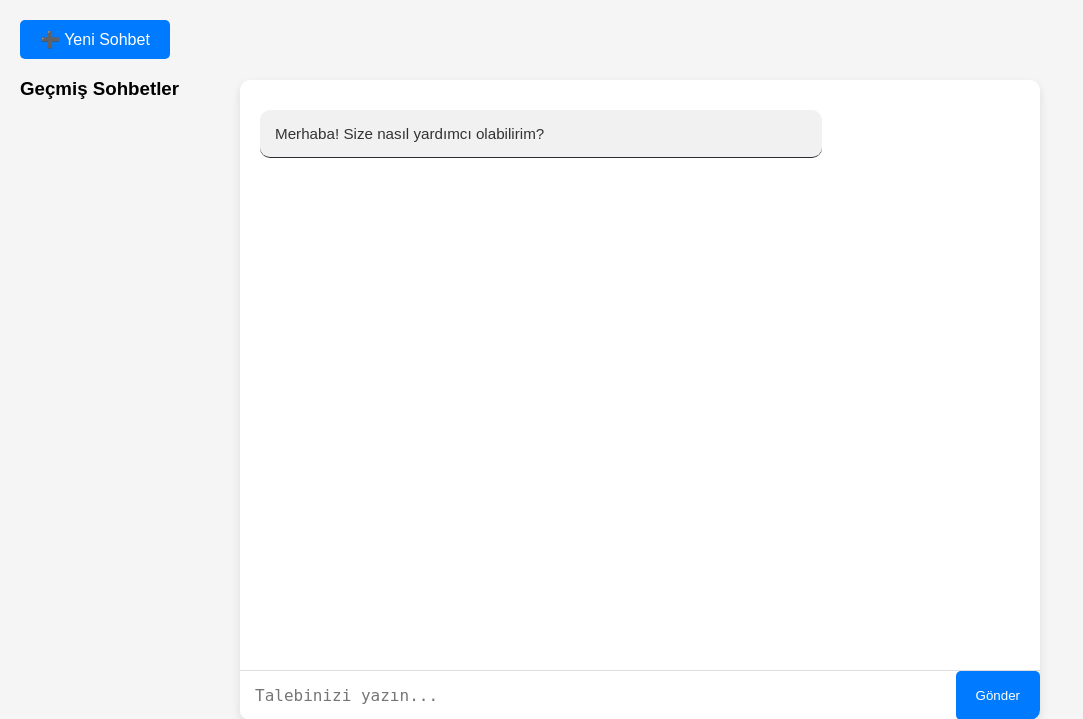
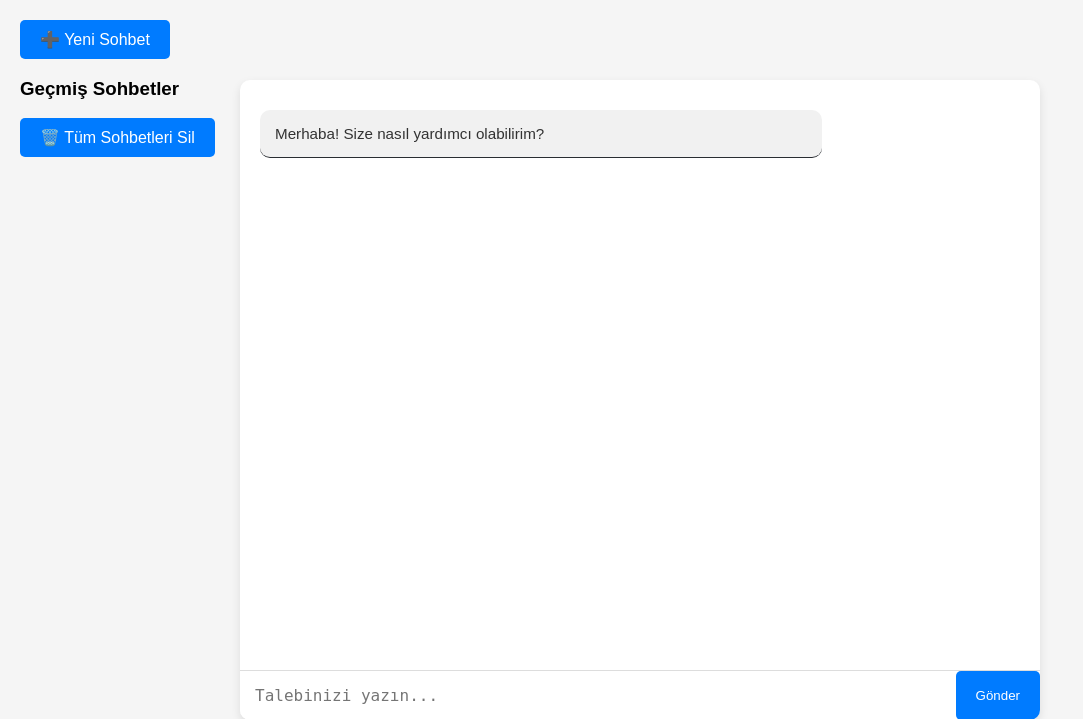
Before and after one commit to hsynalv/mapeg, a Flask app: page / in a window 1280 px wide. Shown: the top 719 px of the page, without its empty margins (0-1083 px from the left). Run offline with Flask 3, Linux system fonts and the light colour scheme; parts of the project's set-up code (start-up, migrations or seed data) failed here and were passed over.

Commit message:
index.html has been updated

```diff
--- a/app.py
+++ b/app.py
@@ -344,6 +344,19 @@ def generate():
     return jsonify({"response": final_output})
 
 
+@app.route('/delete_all_chats', methods=['POST'])
+def delete_all_chats():
+    try:
+        chat_files = os.listdir(CHAT_HISTORY_DIR)
+        for file in chat_files:
+            file_path = os.path.join(CHAT_HISTORY_DIR, file)
+            os.remove(file_path)
+
+        return jsonify({"message": "Tüm sohbet geçmişi başarıyla silindi."})
+    except Exception as e:
+        return jsonify({"message": f"Hata: {str(e)}"}), 500
+
+
 
 if __name__ == '__main__':
     app.run(host='0.0.0.0', port=8000, debug=True)
--- a/app/templates/index.html
+++ b/app/templates/index.html
@@ -85,6 +85,17 @@
             font-size: 16px;
         }
 
+        .delete-all {
+            margin-top: auto;  /* Butonu en alta iter */
+            background-color: red;
+            color: white;
+            border: none;
+            padding: 10px 20px;
+            cursor: pointer;
+            border-radius: 5px;
+            font-size: 16px;
+        }
+
         .loading-dots {
                 display: inline-flex;
                 justify-content: center;
@@ -132,6 +143,7 @@
             {% endfor %}
         </ul>
 
+        <button class="delete-all" onclick="deleteAllChats()">🗑️ Tüm Sohbetleri Sil</button>
     </div>
 
     <!-- Sohbet Kutusu -->
@@ -158,9 +170,24 @@
 <script>
     const form = document.getElementById('chatForm');
     const chatBox = document.getElementById('chatBox');
+    const textarea = form.querySelector('textarea');
 
+    // Form gönderildiğinde çalışacak ana işlem
     form.onsubmit = async (e) => {
         e.preventDefault();
+        sendMessage();
+    };
+
+    // Enter tuşuna basıldığında formu gönder, Shift + Enter yeni satır ekler
+    textarea.addEventListener('keydown', (e) => {
+        if (e.key === 'Enter' && !e.shiftKey) {
+            e.preventDefault();
+            form.requestSubmit();
+        }
+    });
+
+    // Mesaj gönderme işlevi
+    async function sendMessage() {
         const formData = new FormData(form);
         const userInput = formData.get('prompt').trim();
 
@@ -176,7 +203,7 @@
         chatBox.appendChild(userMessage);
         form.reset();
 
-            // Yükleniyor mesajı ekle
+        // Yükleniyor animasyonu ekle
         const loadingMessage = document.createElement('div');
         loadingMessage.className = 'message ai-message loading';
 
@@ -187,12 +214,11 @@
             <div class="dot"></div>
             <div class="dot"></div>
         `;
-
         loadingMessage.appendChild(dotsContainer);
         chatBox.appendChild(loadingMessage);
 
         try {
-                // API'ye istek gönder
+            // API'ye POST isteği gönder
             const response = await fetch('/generate', {
                 method: 'POST',
                 body: formData
@@ -216,7 +242,7 @@
             chatBox.appendChild(errorMessage);
         }
 
-            // Sayfanın en altına kaydır
+        // Sohbet kutusunu en alta kaydır
         chatBox.scrollTop = chatBox.scrollHeight;
     }
 
@@ -227,6 +253,7 @@
         location.reload();
     }
 
+    // Geçmiş sohbetleri yükleme
     async function loadChat(chatId) {
         const response = await fetch(`/load_chat/${chatId}`);
         const result = await response.json();
@@ -243,6 +270,18 @@
 
         chatBox.scrollTop = chatBox.scrollHeight;
     }
+
+    // Tüm sohbetleri silme
+    async function deleteAllChats() {
+        const confirmed = confirm("Tüm sohbetleri silmek istediğinize emin misiniz?");
+        if (confirmed) {
+            const response = await fetch('/delete_all_chats', { method: 'POST' });
+            const result = await response.json();
+            alert(result.message);
+            location.reload();
+        }
+    }
 </script>
+
 </body>
 </html>
```
Lines whose indentation alone changed are shown as unchanged.
